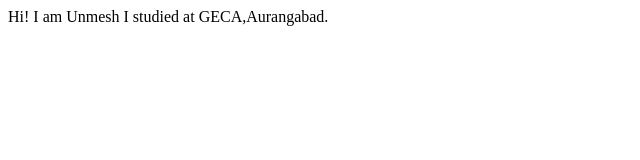
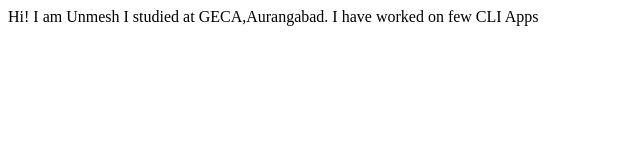
Before and after one commit to unmesh2599/Unmesh-Pantoji-Website, a plain HTML site: page index.html in a window 1280 px wide. Shown: the whole page, without its empty margins (0-640 px from the left). Drawn offline with Linux system fonts and the light colour scheme.

Commit message:
update details of project

```diff
--- a/index.html
+++ b/index.html
@@ -7,6 +7,8 @@
 </head>
 <body>
     Hi! I am Unmesh
-    I studied at GECA,Aurangabad.
+     I studied at GECA,Aurangabad.
+
+     I have worked on few CLI Apps
 </body>
 </html>
```
